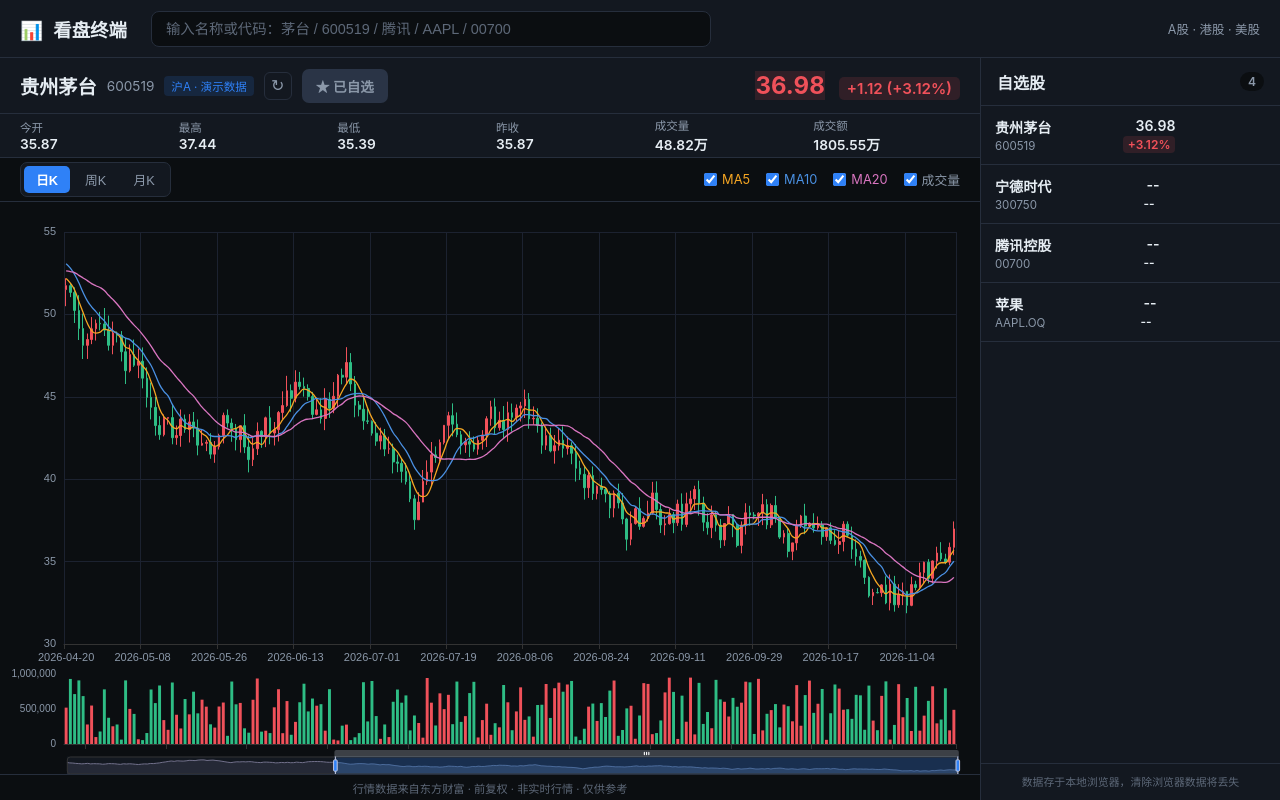
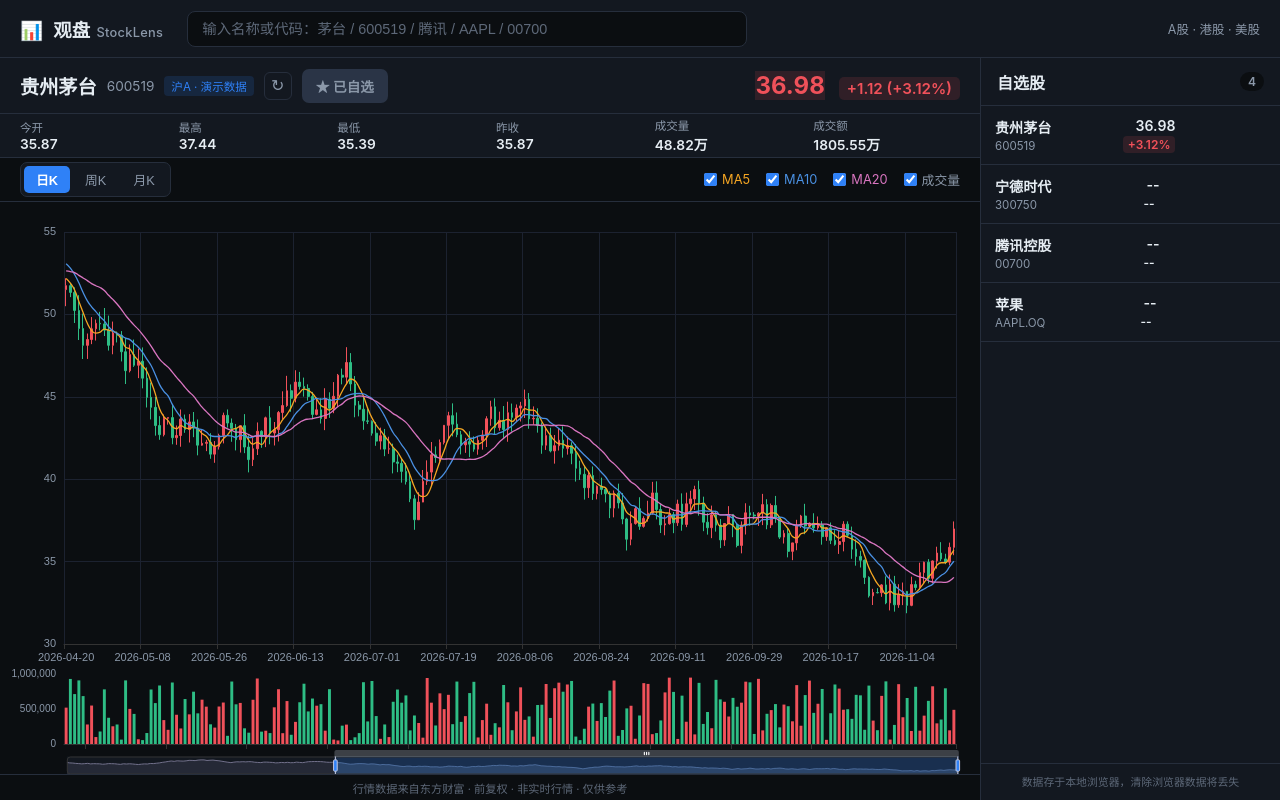
Before and after one commit to zschnruc/stock-lens, a plain HTML site: page index.html in a window 1280 px wide. Drawn offline with nearby package versions, Linux system fonts and the light colour scheme.

Commit message:
refactor: rename project to StockLens (观盘)

```diff
--- a/app.js
+++ b/app.js
@@ -1,5 +1,5 @@
 /**
- * 看盘终端
+ * 观盘 StockLens
  * 数据层：JSONP 对接腾讯证券公开行情接口（file:// 双击即可运行）
  * 详见 TECH.md
  */
--- a/index.html
+++ b/index.html
@@ -3,13 +3,13 @@
 <head>
   <meta charset="UTF-8">
   <meta name="viewport" content="width=device-width, initial-scale=1.0">
-  <title>看盘终端</title>
+  <title>观盘 StockLens</title>
   <link rel="stylesheet" href="styles.css">
   <script src="https://cdn.jsdelivr.net/npm/echarts@5.4.3/dist/echarts.min.js"></script>
 </head>
 <body>
   <header class="navbar">
-    <div class="brand"><span class="logo">📊</span> 看盘终端</div>
+    <div class="brand"><span class="logo">📊</span> 观盘 <span class="brand-en">StockLens</span></div>
 
     <div class="search-wrap">
       <input id="searchInput" type="text" autocomplete="off" placeholder="输入名称或代码：茅台 / 600519 / 腾讯 / AAPL / 00700">
--- a/styles.css
+++ b/styles.css
@@ -39,6 +39,7 @@ body {
   padding: 0 20px;
 }
 .brand { font-size: 1.15rem; font-weight: 700; white-space: nowrap; }
+.brand-en { font-size: 0.8rem; font-weight: 500; color: var(--muted); margin-left: 2px; letter-spacing: 0.3px; }
 .logo { margin-right: 6px; }
 .nav-hint { margin-left: auto; color: var(--muted); font-size: 0.78rem; white-space: nowrap; }
 
```
Also changed, not shown: 3 other files.
